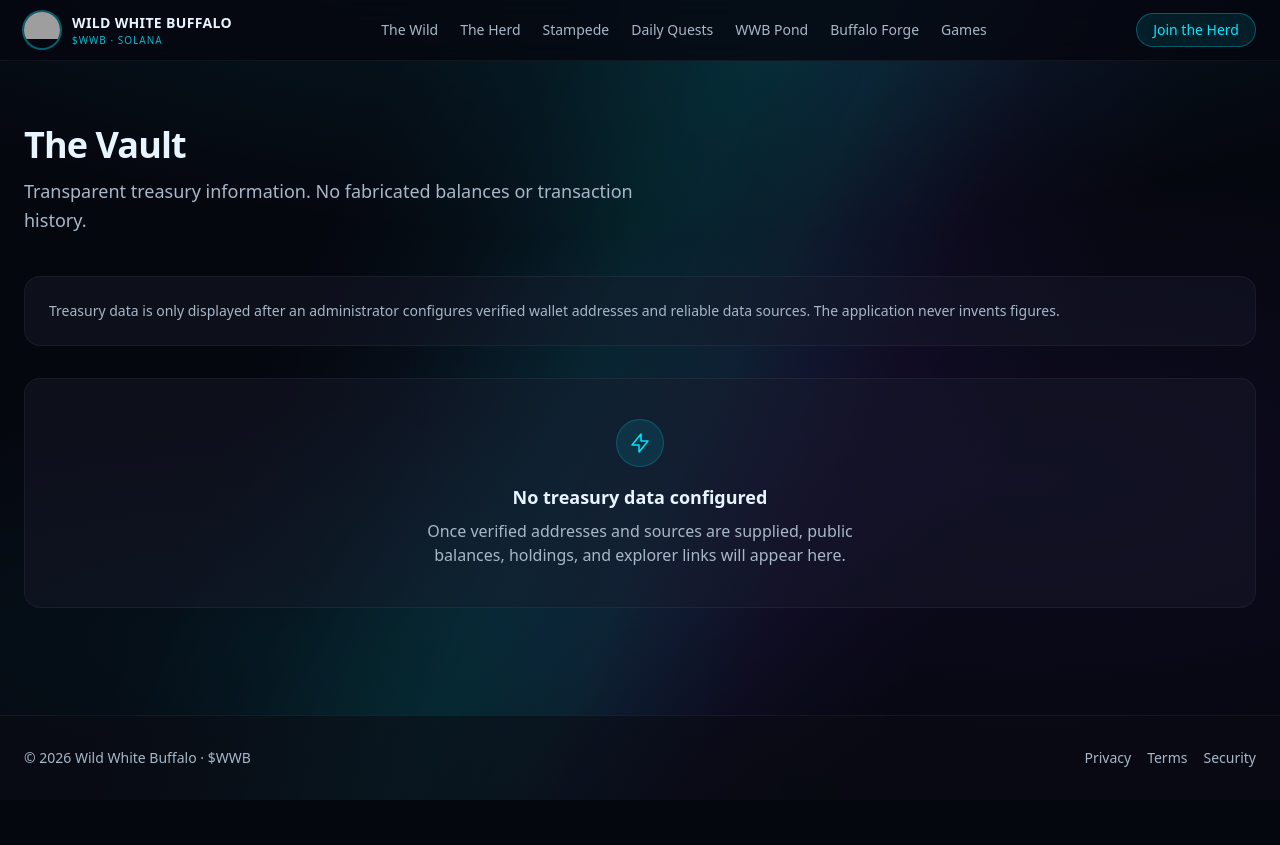
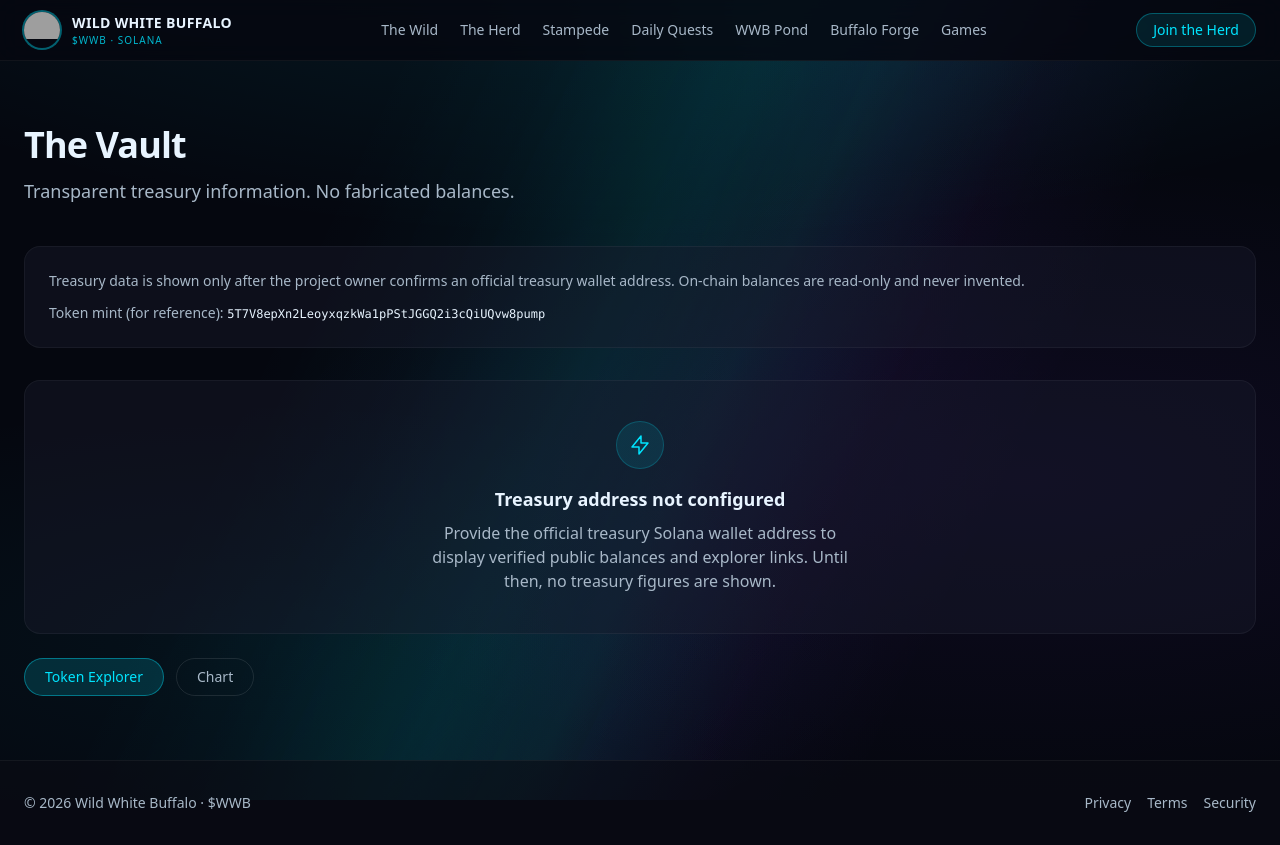
Before and after one commit to Nobrain11/wild-white-buffalo, a Next.js app: page /vault in a window 1280 px wide. Before the commit the page ends 800 px from the top, so only its background shows below. Built offline with nearby package versions, Linux system fonts and the light colour scheme; grey boxes are pictures that could not be loaded.

Commit message:
Update Vault + footer with official social links; treasury awaits owner address

```diff
--- a/src/app/vault/page.tsx
+++ b/src/app/vault/page.tsx
@@ -1,20 +1,65 @@
 import { PageShell, EmptyState } from "@/components/PageShell";
+import { WWB } from "@/lib/config";
+import Link from "next/link";
 
 export default function VaultPage() {
+  const treasury = WWB.treasuryAddress?.trim();
+
   return (
     <PageShell
       title="The Vault"
-      subtitle="Transparent treasury information. No fabricated balances or transaction history."
+      subtitle="Transparent treasury information. No fabricated balances."
       activeHref="/vault"
     >
-      <div className="rounded-2xl border border-white/5 bg-charcoal/40 p-6 mb-8 text-sm text-silver">
-        Treasury data is only displayed after an administrator configures verified wallet addresses
-        and reliable data sources. The application never invents figures.
+      <div className="rounded-2xl border border-white/5 bg-charcoal/40 p-6 mb-8 text-sm text-silver space-y-3">
+        <p>
+          Treasury data is shown only after the project owner confirms an official treasury
+          wallet address. On-chain balances are read-only and never invented.
+        </p>
+        <p>
+          Token mint (for reference):{" "}
+          <code className="text-ice break-all text-xs">{WWB.mint}</code>
+        </p>
       </div>
-      <EmptyState
-        title="No treasury data configured"
-        description="Once verified addresses and sources are supplied, public balances, holdings, and explorer links will appear here."
-      />
+
+      {!treasury ? (
+        <EmptyState
+          title="Treasury address not configured"
+          description="Provide the official treasury Solana wallet address to display verified public balances and explorer links. Until then, no treasury figures are shown."
+        />
+      ) : (
+        <div className="rounded-2xl border border-cyan/20 bg-cyan/5 p-6 mb-8">
+          <div className="text-sm text-cyan uppercase tracking-wider mb-2">Treasury wallet</div>
+          <code className="text-ice break-all text-sm">{treasury}</code>
+          <div className="mt-4">
+            <a
+              href={`https://solscan.io/account/${treasury}`}
+              target="_blank"
+              rel="noopener noreferrer"
+              className="text-sm text-cyan hover:underline"
+            >
+              View on Solscan →
+            </a>
+          </div>
+        </div>
+      )}
+
+      <div className="flex flex-wrap gap-3 mt-6">
+        <Link
+          href="/explorer"
+          className="rounded-full bg-cyan/15 border border-cyan/40 px-5 py-2 text-sm font-medium text-cyan hover:bg-cyan/25 transition"
+        >
+          Token Explorer
+        </Link>
+        <a
+          href={WWB.dexScreener}
+          target="_blank"
+          rel="noopener noreferrer"
+          className="rounded-full border border-white/10 px-5 py-2 text-sm text-silver hover:text-ice hover:bg-white/5 transition"
+        >
+          Chart
+        </a>
+      </div>
     </PageShell>
   );
 }
```
